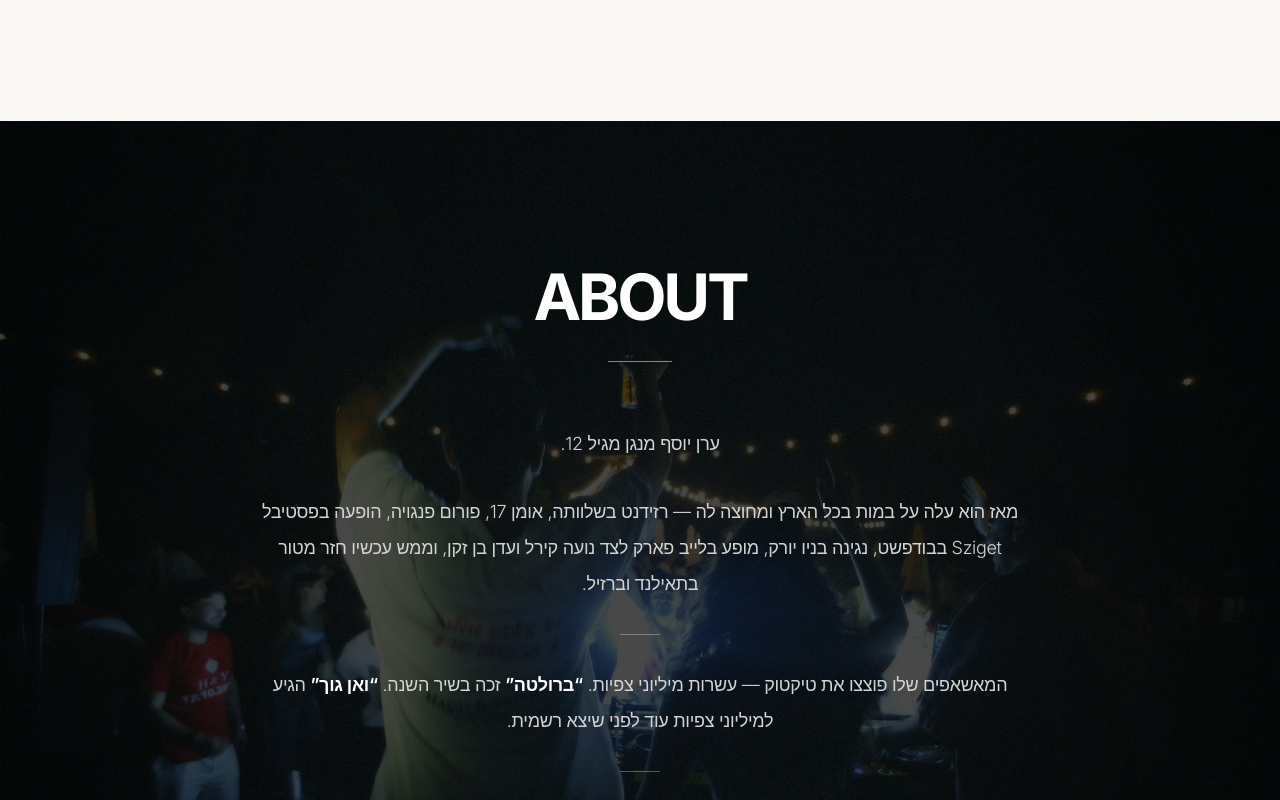
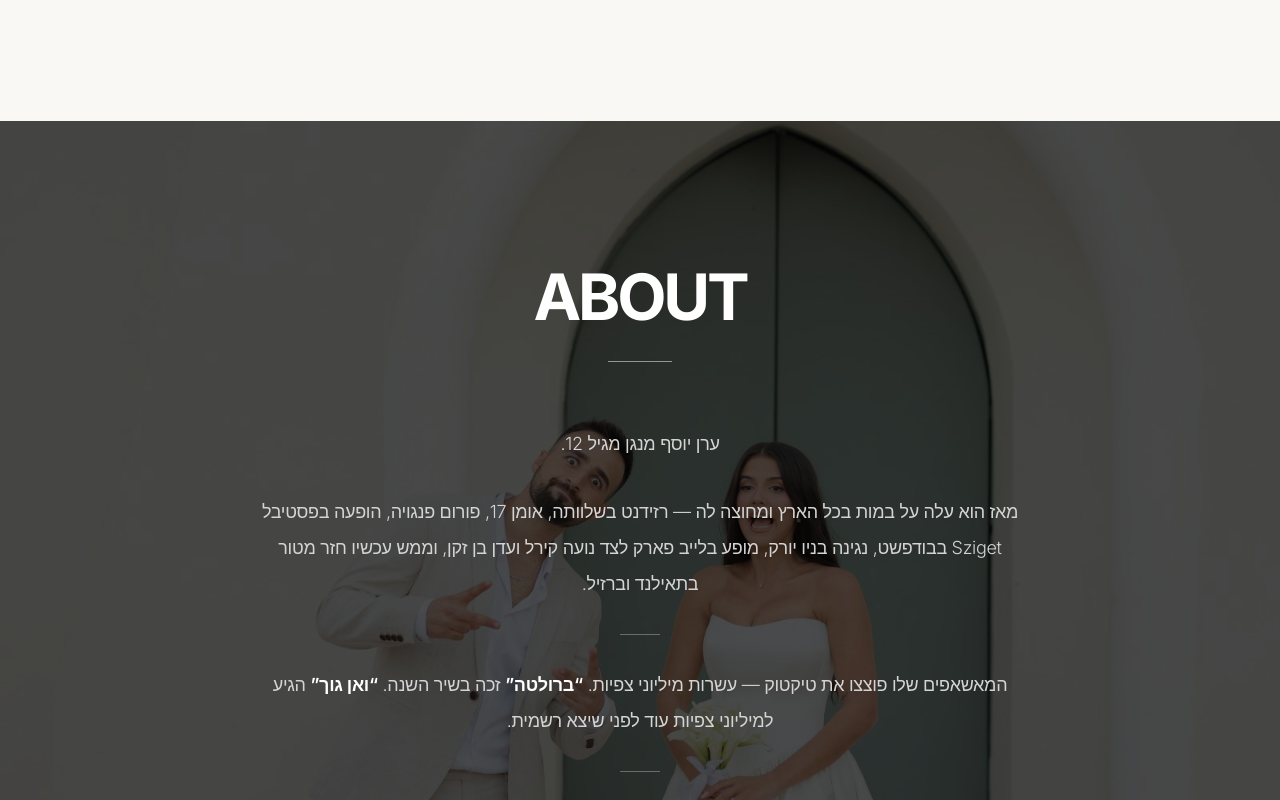
Before and after one commit to eran2003-crypto/eran-weddings, a Next.js app: page / in a window 1280 px wide. Shown: the part 1800-2600 px from the top of the page. Built offline with nearby package versions, Linux system fonts and the light colour scheme; no server answers; the database is empty.

Commit message:
Couple photo back in About section

```diff
--- a/src/app/page.tsx
+++ b/src/app/page.tsx
@@ -784,7 +784,7 @@ export default function Home() {
         {/* Background Image */}
         <div
           className="absolute inset-0 bg-cover bg-center bg-fixed"
-          style={{ backgroundImage: "url('/about-bg.jpg')" }}
+          style={{ backgroundImage: "url('/contact-bg.jpg')" }}
         />
         <div className="absolute inset-0 bg-black/70" />
 
```
